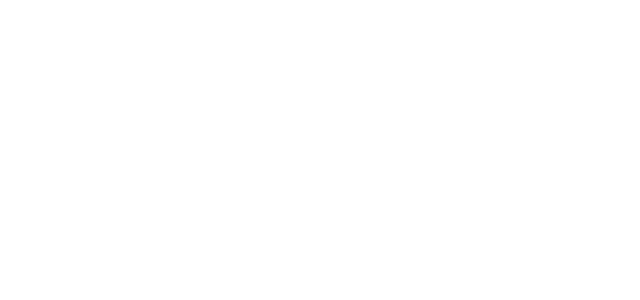
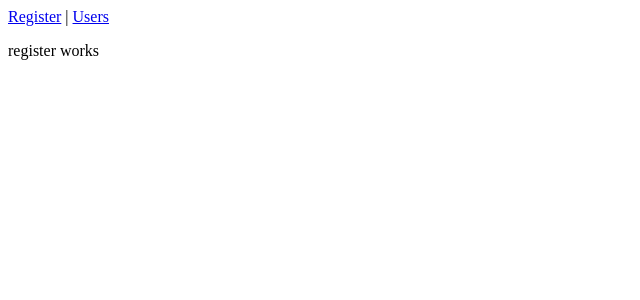
Before and after one commit to KareemSultanOfficial/HCI-Assignment, an Angular app: page /register in a window 1280 px wide. Before the commit this address led to /. Shown: the top 300 px of the page, without its empty margins (0-640 px from the left). Built offline with nearby package versions, Linux system fonts and the light colour scheme.

Commit message:
Add routing and navigation

```diff
--- a/src/app/app-routing.module.ts
+++ b/src/app/app-routing.module.ts
@@ -1,10 +1,17 @@
 import { NgModule } from '@angular/core';
 import { RouterModule, Routes } from '@angular/router';
+import { RegisterComponent } from './register/register.component';
+import { UserListComponent } from './user-list/user-list.component';
 
-const routes: Routes = [];
+const appRoutes: Routes = [
+  { path: 'register', component: RegisterComponent },
+  { path: 'users', component: UserListComponent },
+  { path: '', redirectTo: 'register', pathMatch: 'full' },
+  { path: '**', redirectTo: 'register' }  // wildcard last — order matters
+];
 
 @NgModule({
-  imports: [RouterModule.forRoot(routes)],
+  imports: [RouterModule.forRoot(appRoutes)],
   exports: [RouterModule]
 })
 export class AppRoutingModule { }
--- a/src/app/app.component.html
+++ b/src/app/app.component.html
@@ -0,0 +1,6 @@
+<nav>
+  <a routerLink="/register">Register</a> |
+  <a routerLink="/users">Users</a>
+</nav>
+
+<router-outlet></router-outlet>
```
